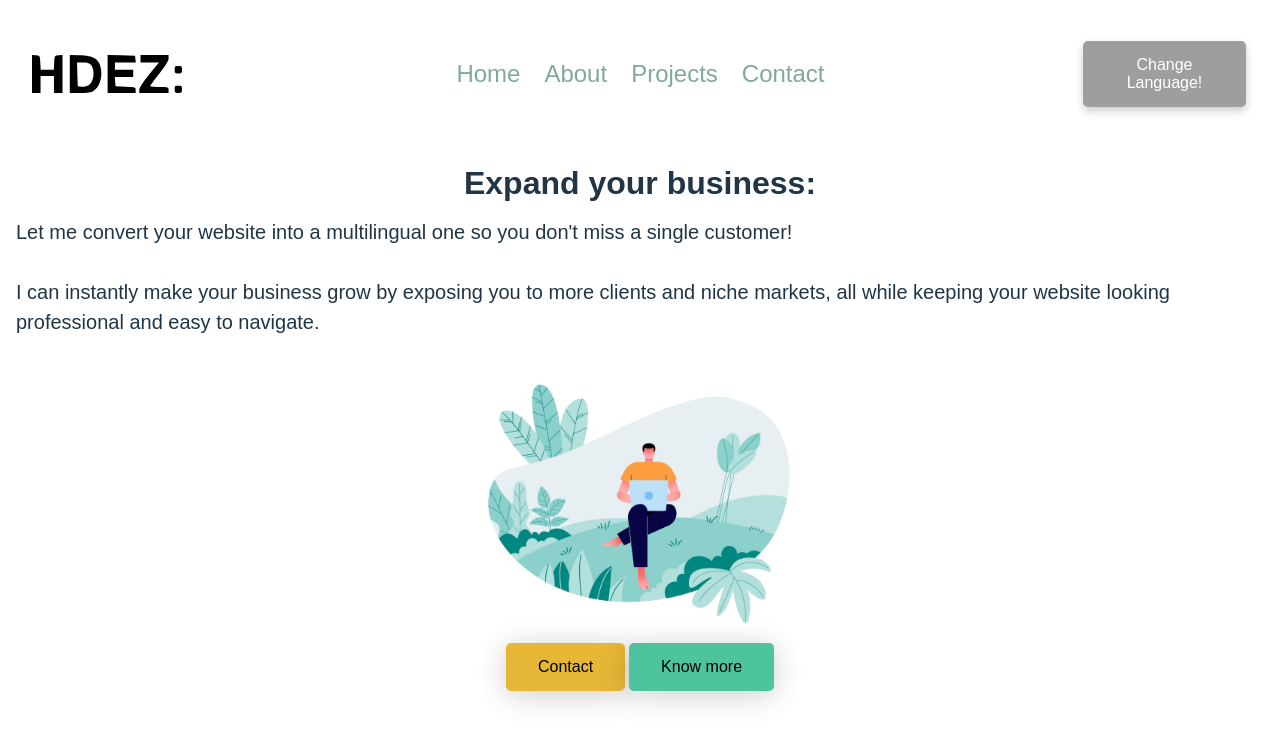
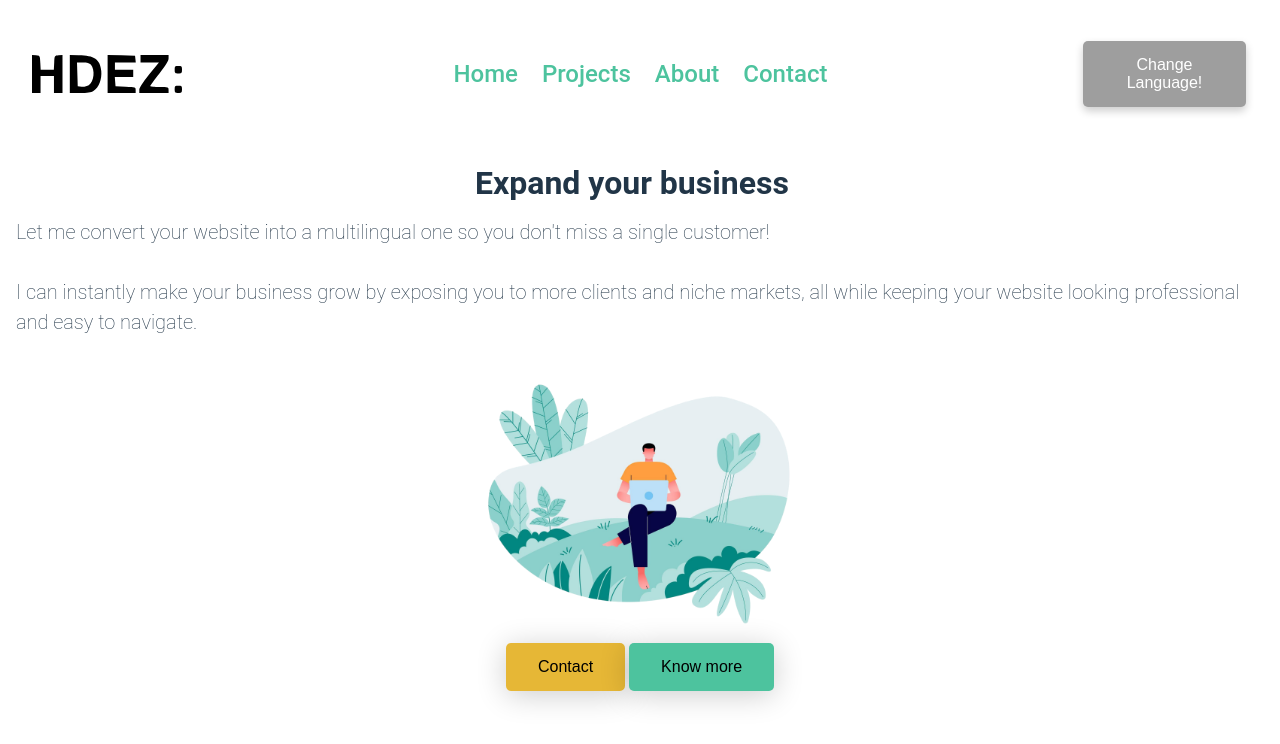
Before and after one commit to devhdez/portfolio-project, a React (Vite) app: page / in a window 1280 px wide. Shown: the top 744 px of the page. Built offline with nearby package versions, Linux system fonts and the light colour scheme; grey boxes are pictures that could not be loaded.

Commit message:
Small fix

```diff
--- a/src/Header.jsx
+++ b/src/Header.jsx
@@ -8,9 +8,9 @@ const Header = () => {
             <div className="nav-container">
                 <nav className="nav">
                     <ul>
-                        <li><a href="#about">Home</a></li>
+                        <li><a href="#">Home</a></li>
+                        <li><a href="#projects">Projects</a></li>
                         <li><a href="#about">About</a></li>
-                        <li><a href="#projects">Projects</a></li>
                         <li><a href="#contact">Contact</a></li>
                     </ul>
                 </nav>
--- a/src/Heroe.jsx
+++ b/src/Heroe.jsx
@@ -1,15 +1,20 @@
-import React from 'react';
+import React, {useEffect} from 'react';
 
 const Heroe = () => {
+    useEffect(() => {
+        const header = document.querySelector('.heroe-title');
+        const cursor = document.createElement('span');
+        cursor.className = 'blinking-cursor';
+        cursor.innerText = '|';
+        header.appendChild(cursor);
+      }, []);
     return (
         <section className="heroe">
-            <div className="heroe-content">
-                <h1 className="heroe-title">Expand your business:</h1>
+                <h1 className="heroe-title">Expand your business</h1>
                 <p>Let me convert your website into a multilingual one so you don't miss a single customer! <br/>
                 <br></br>
                 I can instantly make your business grow by exposing you to more clients and niche markets, all while keeping your website looking professional and easy to navigate.</p>
                 <img src="/assets/relaxed-guy.png" alt="flat-image" className='flat-image'/>
-            </div>
             <div className='heroe-buttons'>
             <button className='heroe-button heroe-button-contact'> Contact</button>
             <button className='heroe-button'>Know more</button>
--- a/src/index.css
+++ b/src/index.css
@@ -14,7 +14,7 @@
 }
 
 :root {
-  font-family: Typeface, sans-serif;
+  font-family: 'roboto', sans-serif;
   line-height: 1.5;
   font-weight: 400;
 
@@ -30,7 +30,7 @@
 
 a {
   font-weight: 500;
-  color: RGB(128, 169, 157);
+  color: #4dc39e;
   text-decoration: inherit;
 }
 a:hover {
@@ -111,13 +111,6 @@ li {
 /* Heroe section */
 
 .heroe{
-  display: flex;
-  flex-direction: column;
-  align-items: center;
-  justify-content: center;
-}
-
-.heroe-content{
   display: flex;
   flex-direction: column;
   align-items: center;
```
